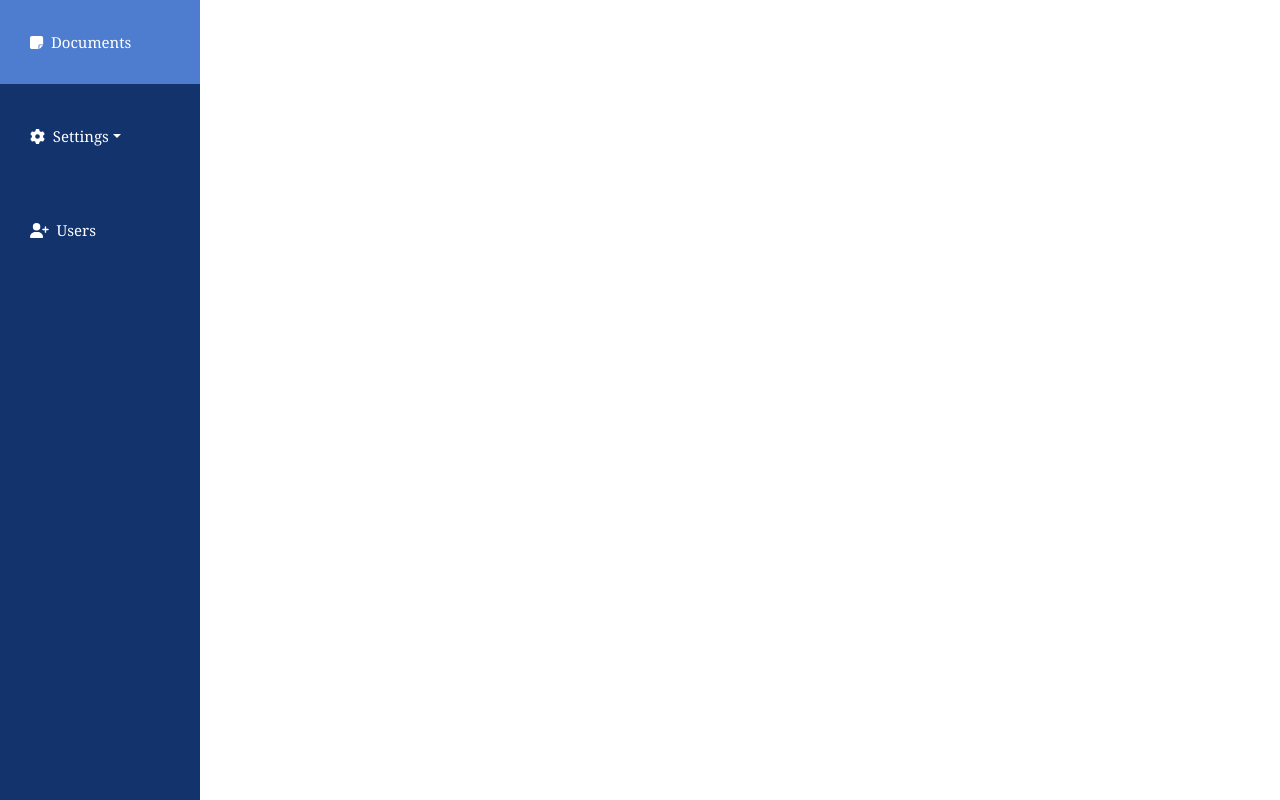
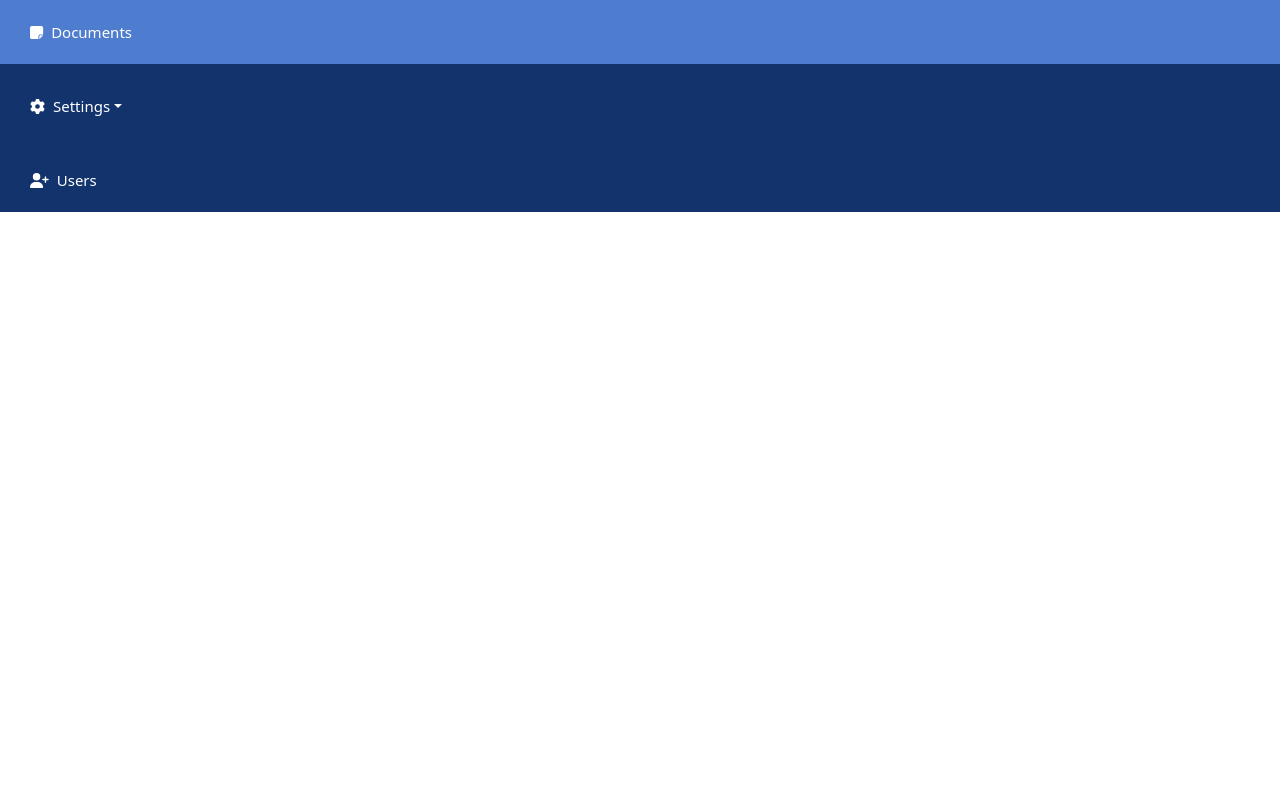
Before and after one commit to megaloria/CHEDRO-DTMS-Frontend, a React (Create React App) app: page / in a window 1280 px wide. Shown: the top 800 px of the page. Built offline with nearby package versions, Linux system fonts and the light colour scheme.

Commit message:
Organized editor styles

```diff
--- a/src/units/Sidebar/Sidebar.css
+++ /dev/null
@@ -1,32 +0,0 @@
-body{
-    margin: 0;
-    padding: 0;
-}
-.Sidebar {
-    height: 200vh;
-    width: 200px;
-    background-color: #13336d;
-}
-
-.flex{
-    font-family:Georgia, 'Times New Roman', Times, serif;
-    gap: 10px;
-}
-.dropdown-toggle::after {
-    color:white
-}
-
-.flex1.nav-link{
-    padding: 30px;
-    width: 100%;
-}
-
-#nav-dropdown{
-    padding: 30px;
-    width: 200px;
-}
-.flex1:hover {
-    background: #4e7ccf;
-    transition: all 1.5s;
-
-}
--- a/src/units/Sidebar/Sidebar.js
+++ b/src/units/Sidebar/Sidebar.js
@@ -1,22 +1,42 @@
 import React  from 'react';
-import "./Sidebar.css";
-import { faGear, faNoteSticky, faTimes, faUserPlus } from '@fortawesome/free-solid-svg-icons'
-import NavDropdown from 'react-bootstrap/NavDropdown';
-import Nav from 'react-bootstrap/Nav';
+import {
+    Nav,
+    NavDropdown
+} from 'react-bootstrap';
+import {
+    faGear,
+    faNoteSticky,
+    faUserPlus
+} from '@fortawesome/free-solid-svg-icons';
 import { FontAwesomeIcon } from '@fortawesome/react-fontawesome';
+import './styles.css';
 
 function Sidebar() {
     return(
-
-            <div className="Sidebar">
-                <Nav defaultActiveKey="/home" className="flex">
-                    <Nav.Link a href="/document" className="flex1"><span style={{color:'white',fontSize:'15px'}}><FontAwesomeIcon icon = {faNoteSticky} />&nbsp;&nbsp;Documents</span></Nav.Link>
-                        <NavDropdown title= {<span style={{color:'white',fontSize:'15px'}}><FontAwesomeIcon icon ={faGear} />&nbsp;&nbsp;Settings</span>}  id="nav-dropdown" className="flex1">
-                            <NavDropdown.Item eventKey="4.1">Document Type</NavDropdown.Item>
+        <div className='Sidebar'>
+            <Nav defaultActiveKey='/home' className='flex'>
+                <Nav.Link a href='/document' className='flex1'>
+                    <span style={{ color: 'white', fontSize: '15px' }}>
+                        <FontAwesomeIcon icon={faNoteSticky} className='me-2' />Documents
+                    </span>
+                </Nav.Link>
+                <NavDropdown
+                    title={
+                        <span style={{ color:'white', fontSize:'15px' }}>
+                            <FontAwesomeIcon icon={faGear} className='me-2' />Settings
+                        </span>
+                    }
+                    id='nav-dropdown'
+                    className='flex1'>
+                    <NavDropdown.Item eventKey='4.1'>Document Type</NavDropdown.Item>
                     <NavDropdown.Divider />
-                            <NavDropdown.Item eventKey="4.2">HEIs</NavDropdown.Item>
+                    <NavDropdown.Item eventKey='4.2'>HEIs</NavDropdown.Item>
                 </NavDropdown>
-                    <Nav.Link href="/users" className="flex1">{<span style={{color:'white',fontSize:'15px'}}><FontAwesomeIcon icon = {faUserPlus}/>&nbsp;&nbsp;Users</span>}</Nav.Link>
+                <Nav.Link href='/users' className='flex1'>
+                    <span style={{ color: 'white', fontSize: '15px' }}>
+                        <FontAwesomeIcon icon={faUserPlus} className='me-2' />Users
+                    </span>
+                </Nav.Link>
             </Nav>
         </div>
     );
--- /dev/null
+++ b/src/units/Sidebar/styles.css
@@ -0,0 +1,25 @@
+.Sidebar {
+    background-color: #13336d;
+}
+
+.flex {
+    gap: 10px;
+    flex-direction: column;
+}
+
+.dropdown-toggle::after {
+    color:white
+}
+
+.flex1.nav-link {
+    padding: 20px 30px;
+}
+
+.flex1.dropdown > a {
+    padding: 20px 30px;
+}
+
+.flex1:hover {
+    background: #4e7ccf;
+    transition: all 1.5s;
+}
```
Lines whose indentation alone changed are shown as unchanged.
